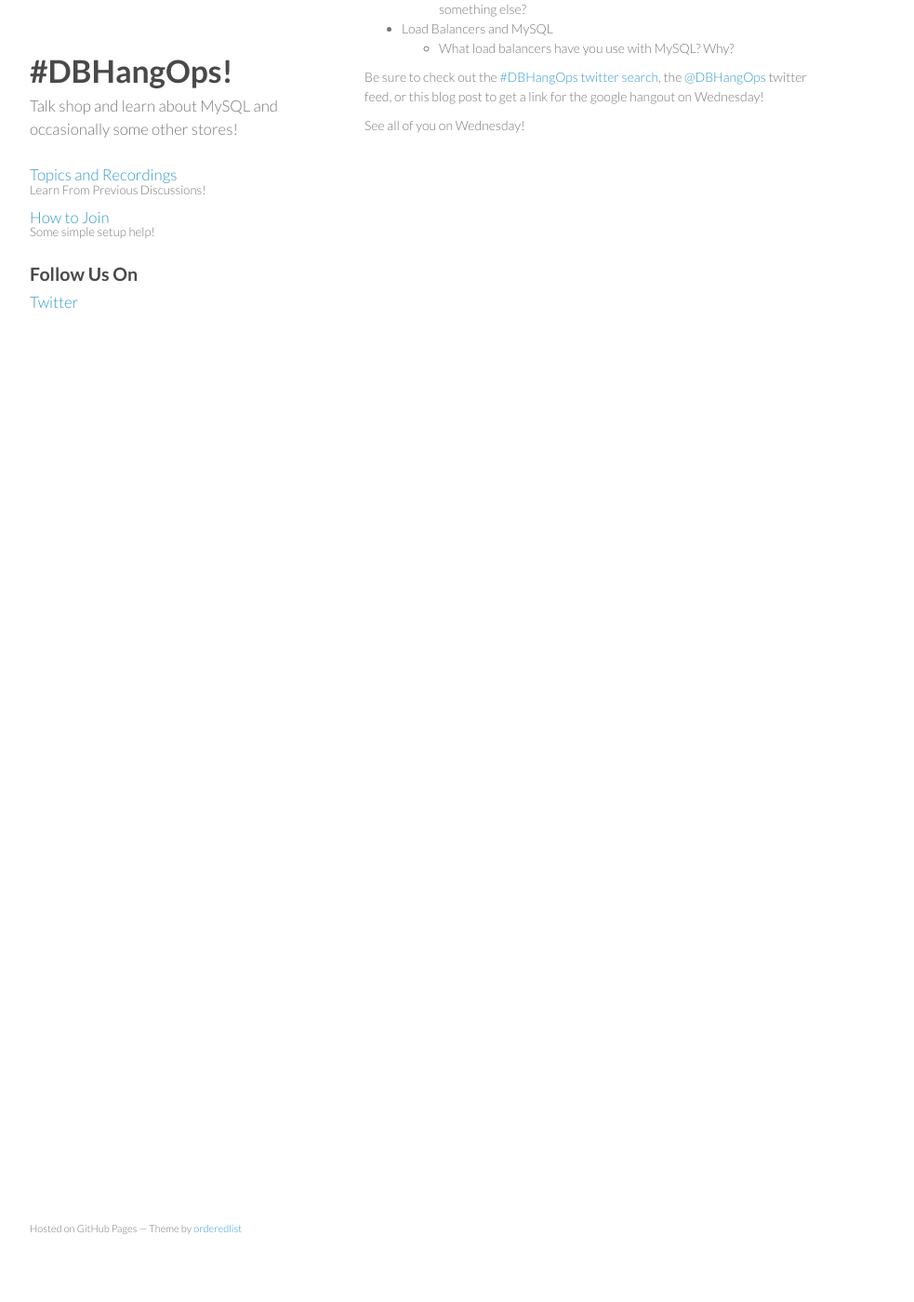
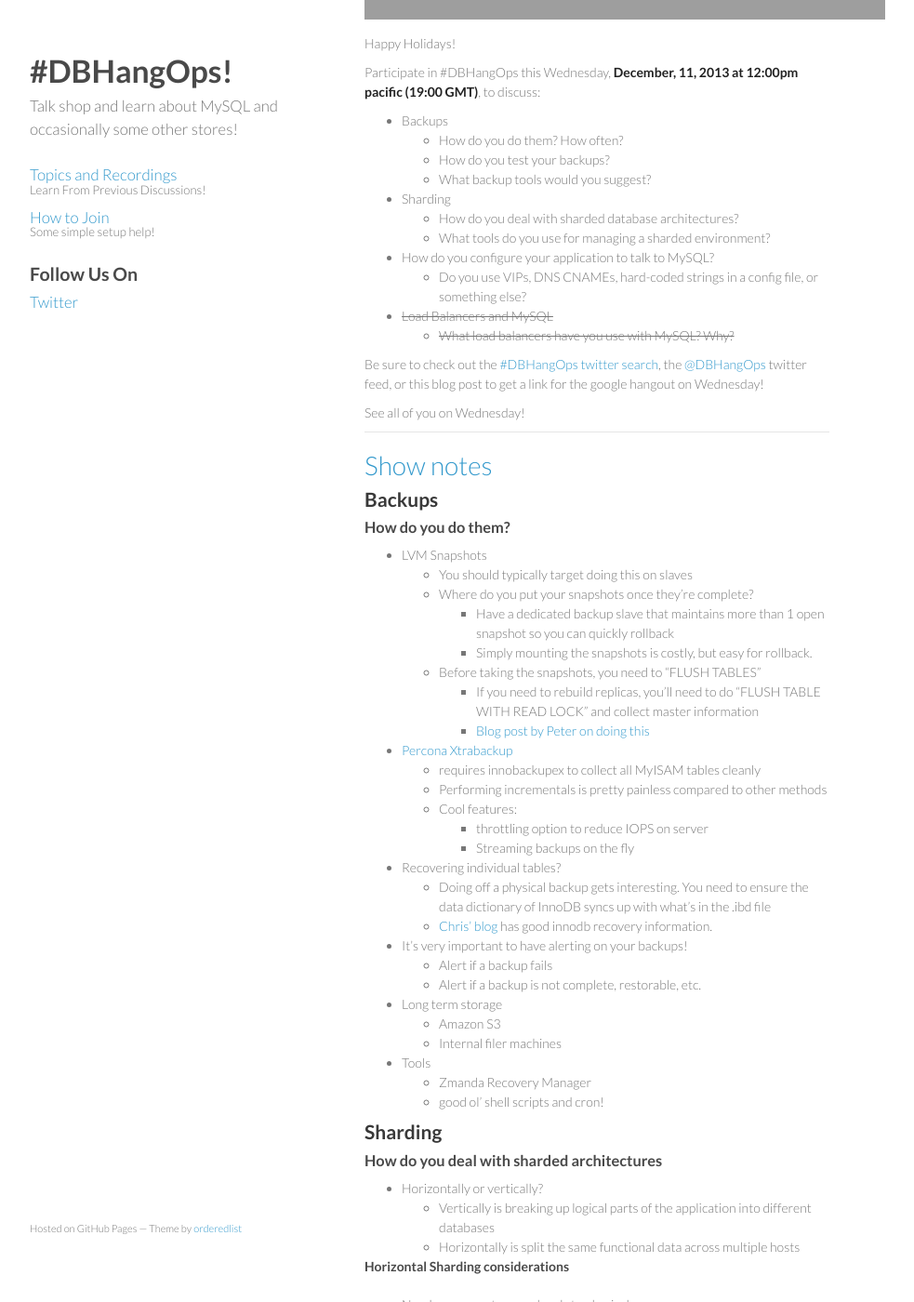
Before and after one commit to dbhangops/dbhangops.github.io, a Jekyll site: the page built from _posts/2013-12-10-dbhangops-121113-backups-sharding-and-more.markdown, in a window 1280 px wide and 1400 px high, scrolled down 465 px. Shown: the whole window at 93% size, without its empty margins (178-1161 px from the left). Built offline with Jekyll 4.4.1, drawn with Linux system fonts in a browser that asks for light colours; Markdown is read by kramdown in place of the engine named in the settings; before the commit the page ends 900 px from its top, so only the background shows below that; some of the changed text lies outside the part shown; grey boxes are pictures that could not be loaded.

Commit message:
Adding show notes for 12/11!

```diff
--- a/_posts/2013-12-10-dbhangops-121113-backups-sharding-and-more.markdown
+++ b/_posts/2013-12-10-dbhangops-121113-backups-sharding-and-more.markdown
@@ -22,7 +22,9 @@
 \#DBHangOps 12/11/13 -- Backups, Sharding, and more!
 =========================================================
 
-You can join \#DBHangOps at: [http://bit.ly/1coYU3Z](http://bit.ly/1coYU3Z) or watch the livestream at [http://www.youtube.com/watch?v=skksuiUODKk](http://www.youtube.com/watch?v=skksuiUODKk)!
+Check out the recording below!
+
+<iframe width="560" height="315" src="//www.youtube.com/embed/skksuiUODKk" frameborder="0" allowfullscreen></iframe>
 
 Happy Holidays!
 
@@ -37,9 +39,79 @@
 	* What tools do you use for managing a sharded environment?
 * How do you configure your application to talk to MySQL?
 	* Do you use VIPs, DNS CNAMEs, hard-coded strings in a config file, or something else?
-* Load Balancers and MySQL
-	* What load balancers have you use with MySQL? Why?
+* ~~Load Balancers and MySQL~~
+	* ~~What load balancers have you use with MySQL? Why?~~
 
 Be sure to check out the [\#DBHangOps twitter search](https://twitter.com/search/realtime?q=%23DBHangOps), the [@DBHangOps](https://twitter.com/dbhangops) twitter feed, or this blog post to get a link for the google hangout on Wednesday!
 
 See all of you on Wednesday!
+
+
+---
+
+<a name="show-notes">Show notes</a>
+==========
+
+## Backups ##
+
+### How do you do them? ###
+* LVM Snapshots
+	* You should typically target doing this on slaves
+	* Where do you put your snapshots once they're complete?
+		* Have a dedicated backup slave that maintains more than 1 open snapshot so you can quickly rollback
+		* Simply mounting the snapshots is costly, but easy for rollback.
+	* Before taking the snapshots, you need to "FLUSH TABLES"
+		* If you need to rebuild replicas, you'll need to do "FLUSH TABLE WITH READ LOCK" and collect master information
+		* [Blog post by Peter on doing this](http://www.mysqlperformanceblog.com/2006/08/21/using-lvm-for-mysql-backup-and-replication-setup/)
+* [Percona Xtrabackup](http://www.percona.com/software/percona-xtrabackup)
+	* requires innobackupex to collect all MyISAM tables cleanly
+	* Performing incrementals is pretty painless compared to other methods
+	* Cool features:
+		* throttling option to reduce IOPS on server
+		* Streaming backups on the fly
+* Recovering individual tables?
+	* Doing off a physical backup gets interesting. You need to ensure the data dictionary of InnoDB syncs up with what's in the .ibd file
+	* [Chris' blog](http://www.chriscalender.com/?tag=innodb-recovery) has good innodb recovery information.
+* It's very important to have alerting on your backups!
+	* Alert if a backup fails
+	* Alert if a backup is not complete, restorable, etc.
+* Long term storage
+	* Amazon S3
+	* Internal filer machines
+* Tools
+	* Zmanda Recovery Manager
+	* good ol' shell scripts and cron!
+
+
+## Sharding ##
+
+### How do you deal with sharded architectures ###
+* Horizontally or vertically?
+	* Vertically is breaking up logical parts of the application into different databases
+	* Horizontally is split the same functional data across multiple hosts
+
+#### Horizontal Sharding considerations ####
+* Need some way to map shards to physical servers
+	* Hash-based
+		* simpler sharding method
+		* less flexibility for moving shards around
+		* Rehashing requires a full recopy of your dataset (expensive at scale)
+	* Dynamic
+		* Have a more dynamic system that simply stores a shard ID for a given sharded item
+		* Slightly more complex and a little increased latency due to additional lookup
+		* greater flexibilty for easily moving sharded data around since you can copy the data and update your mapping data store
+
+## Application configuration ##
+
+### What do you use? ###
+* Hard-coded in a file that you push to all machines
+	* YAML
+	* INI-style
+* DNS CNAMEs
+	* Setup DNS CNAMEs to reference certain servers, cluters, and roles
+		* e.g. have a CNAME for "mysql-master" local to each datacenter, but they all reference the master in a single DC
+		* DNS can be responsible for providing local slave or closest slave to the application
+	* Changing masters is as easy as pushing a DNS change
+* Service discovery-based systems
+	* [SkyDNS](https://github.com/skynetservices/skydns) can be used for an auto-discovery based DNS system.
+	* [SmartStack](http://nerds.airbnb.com/smartstack-service-discovery-cloud/) allows for auto service discovery and registration
```
